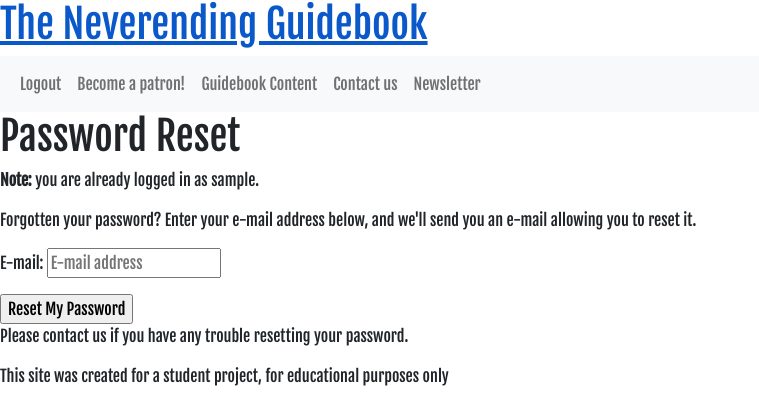
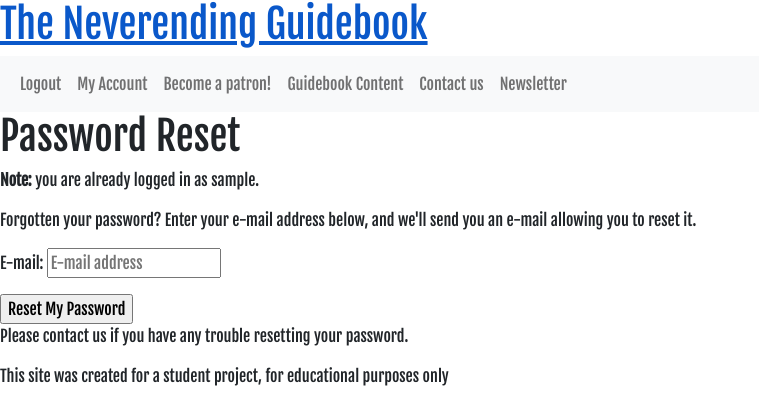
Before and after one commit to Cillian-G/neverending_guidebook, a Django app: page /accounts/password/reset/ in a window 1280 px wide. Shown: the top 420 px of the page, without its empty margins (0-759 px from the left). Run offline with Django 3.2, Linux system fonts and the light colour scheme; the visitor is signed in with stand-in values (Sample User, id 1); parts of the project's set-up code (start-up, migrations or seed data) failed here and were passed over; some libraries are stand-ins or nearby versions.

Commit message:
Add navbar link to 'my account' page

```diff
--- a/templates/base.html
+++ b/templates/base.html
@@ -54,9 +54,9 @@
                         <li class="nav-item">
                             <a class="nav-link" href="{% url 'account_logout' %}">Logout</a>
                         </li>
-                        <!-- <li class="nav-item">
-                            <a class="nav-link" href="% url 'bookmarks' %">My Bookmarks</a>
-                        </li class="nav-item"> -->
+                        <li class="nav-item">
+                            <a class="nav-link" href="{% url 'my_account' %}">My Account</a>
+                        </li class="nav-item">
                         {% if request.user.patron.patron_status != True %}
                         <li class="nav-item">
                             <a class="nav-link" href="{% url 'checkout' %}">Become a patron!</a>
```
